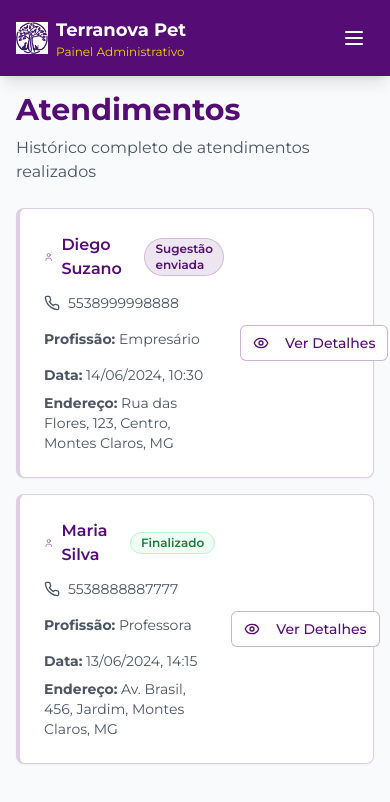
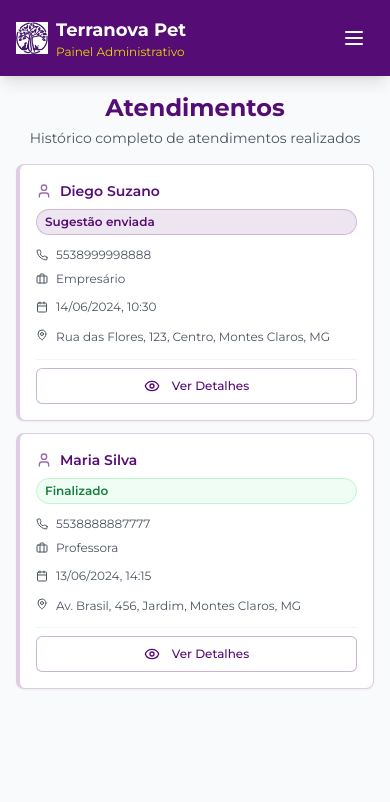
Before and after one commit to Galvier/pet-memorial-compass, a React (Vite) app: page /atendimentos in a window 390 px wide. Shown: the top 802 px of the page. Built offline with nearby package versions, Linux system fonts and the light colour scheme.

Commit message:
Fix: Adjustments to the Atendimentos page
Made further adjustments to the Atendimentos page based on user feedback.

```diff
--- a/src/components/AtendimentosList.tsx
+++ b/src/components/AtendimentosList.tsx
@@ -4,7 +4,7 @@ import { Link } from 'react-router-dom';
 import { Card, CardContent, CardHeader, CardTitle } from '@/components/ui/card';
 import { Badge } from '@/components/ui/badge';
 import { Button } from '@/components/ui/button';
-import { History, Eye, User, Phone } from 'lucide-react';
+import { History, Eye, User, Phone, MapPin, Briefcase, Calendar } from 'lucide-react';
 import { PetMemorialAPI } from '@/lib/api';
 import { Atendimento } from '@/types';
 
@@ -35,7 +35,7 @@ export const AtendimentosList: React.FC = () => {
     } as const;
 
     return (
-      <Badge className={colors[status as keyof typeof colors] || 'bg-gray-100 text-gray-700 border-gray-200'}>
+      <Badge className={`${colors[status as keyof typeof colors] || 'bg-gray-100 text-gray-700 border-gray-200'} text-xs px-2 py-1`}>
         {status}
       </Badge>
     );
@@ -53,13 +53,13 @@ export const AtendimentosList: React.FC = () => {
 
   if (loading) {
     return (
-      <div className="space-y-6">
-        <div className="h-8 bg-gray-200 rounded w-48 animate-pulse"></div>
-        <div className="space-y-4">
+      <div className="space-y-4 lg:space-y-6">
+        <div className="h-6 lg:h-8 bg-gray-200 rounded w-48 lg:w-64 animate-pulse"></div>
+        <div className="space-y-3 lg:space-y-4">
           {[1, 2, 3, 4, 5].map((i) => (
             <Card key={i} className="animate-pulse">
-              <CardContent className="p-6">
-                <div className="h-20 bg-gray-200 rounded"></div>
+              <CardContent className="p-4 lg:p-6">
+                <div className="h-16 lg:h-20 bg-gray-200 rounded"></div>
               </CardContent>
             </Card>
           ))}
@@ -69,54 +69,61 @@ export const AtendimentosList: React.FC = () => {
   }
 
   return (
-    <div className="space-y-6">
-      <div>
-        <h1 className="text-3xl font-bold text-purple-primary mb-2">Atendimentos</h1>
-        <p className="text-gray-600">Histórico completo de atendimentos realizados</p>
+    <div className="space-y-4 lg:space-y-6">
+      <div className="text-center lg:text-left">
+        <h1 className="text-2xl lg:text-3xl font-bold text-purple-primary mb-1 lg:mb-2">Atendimentos</h1>
+        <p className="text-sm lg:text-base text-gray-600">Histórico completo de atendimentos realizados</p>
       </div>
 
-      <div className="space-y-4">
+      <div className="space-y-3 lg:space-y-4">
         {atendimentos.map((atendimento) => (
           <Card key={atendimento.atendimento_id} className="hover:shadow-md transition-shadow border-l-4 border-purple-primary/20 bg-white">
-            <CardContent className="p-6">
-              <div className="flex items-center justify-between">
-                <div className="flex-1">
-                  <div className="flex items-center space-x-4 mb-3">
+            <CardContent className="p-4 lg:p-6">
+              <div className="space-y-3 lg:space-y-4">
+                {/* Header with name and status */}
+                <div className="flex flex-col sm:flex-row sm:items-center sm:justify-between gap-2">
                   <div className="flex items-center space-x-2">
-                      <User className="w-4 h-4 text-purple-primary/60" />
-                      <span className="font-semibold text-purple-primary">
+                    <User className="w-4 h-4 text-purple-primary/60 flex-shrink-0" />
+                    <span className="font-semibold text-purple-primary text-sm lg:text-base">
                       {atendimento.tutor?.nome_tutor}
                     </span>
                   </div>
                   {getStatusBadge(atendimento.status)}
                 </div>
 
-                  <div className="grid grid-cols-1 md:grid-cols-3 gap-4 text-sm text-gray-600">
+                {/* Contact and basic info */}
+                <div className="grid grid-cols-1 sm:grid-cols-2 gap-2 lg:gap-3 text-xs lg:text-sm text-gray-600">
                   <div className="flex items-center space-x-2">
-                      <Phone className="w-4 h-4" />
-                      <span>{atendimento.tutor?.id_whatsapp}</span>
+                    <Phone className="w-3 h-3 lg:w-4 lg:h-4 flex-shrink-0" />
+                    <span className="truncate">{atendimento.tutor?.id_whatsapp}</span>
                   </div>
-                    <div>
-                      <strong>Profissão:</strong> {atendimento.tutor?.profissao}
-                    </div>
-                    <div>
-                      <strong>Data:</strong> {formatDate(atendimento.data_inicio)}
+                  <div className="flex items-center space-x-2">
+                    <Briefcase className="w-3 h-3 lg:w-4 lg:h-4 flex-shrink-0" />
+                    <span className="truncate">{atendimento.tutor?.profissao}</span>
                   </div>
                 </div>
 
-                  <div className="mt-2 text-sm text-gray-600">
-                    <strong>Endereço:</strong> {atendimento.tutor?.endereco}
-                  </div>
+                {/* Date */}
+                <div className="flex items-center space-x-2 text-xs lg:text-sm text-gray-600">
+                  <Calendar className="w-3 h-3 lg:w-4 lg:h-4 flex-shrink-0" />
+                  <span>{formatDate(atendimento.data_inicio)}</span>
                 </div>
 
-                <div className="ml-4">
-                  <Link to={`/atendimentos/${atendimento.atendimento_id}`}>
+                {/* Address */}
+                <div className="flex items-start space-x-2 text-xs lg:text-sm text-gray-600">
+                  <MapPin className="w-3 h-3 lg:w-4 lg:h-4 flex-shrink-0 mt-0.5" />
+                  <span className="leading-relaxed">{atendimento.tutor?.endereco}</span>
+                </div>
+
+                {/* Action button */}
+                <div className="pt-2 border-t border-gray-100">
+                  <Link to={`/atendimentos/${atendimento.atendimento_id}`} className="block">
                     <Button
                       variant="outline"
                       size="sm"
-                      className="border-purple-primary/30 text-purple-primary hover:bg-purple-primary hover:text-white"
+                      className="w-full sm:w-auto border-purple-primary/30 text-purple-primary hover:bg-purple-primary hover:text-white text-xs lg:text-sm"
                     >
-                      <Eye className="w-4 h-4 mr-2" />
+                      <Eye className="w-3 h-3 lg:w-4 lg:h-4 mr-1 lg:mr-2" />
                       Ver Detalhes
                     </Button>
                   </Link>
@@ -128,12 +135,12 @@ export const AtendimentosList: React.FC = () => {
       </div>
 
       {atendimentos.length === 0 && (
-        <div className="text-center py-12">
-          <History className="w-16 h-16 text-gray-400 mx-auto mb-4" />
-          <h3 className="text-lg font-medium text-gray-600 mb-2">
+        <div className="text-center py-8 lg:py-12">
+          <History className="w-12 h-12 lg:w-16 lg:h-16 text-gray-400 mx-auto mb-3 lg:mb-4" />
+          <h3 className="text-base lg:text-lg font-medium text-gray-600 mb-2">
             Nenhum atendimento registrado
           </h3>
-          <p className="text-gray-500">
+          <p className="text-sm lg:text-base text-gray-500">
             Os atendimentos aparecerão aqui conforme forem realizados via WhatsApp.
           </p>
         </div>
```
Lines whose indentation alone changed are shown as unchanged.
